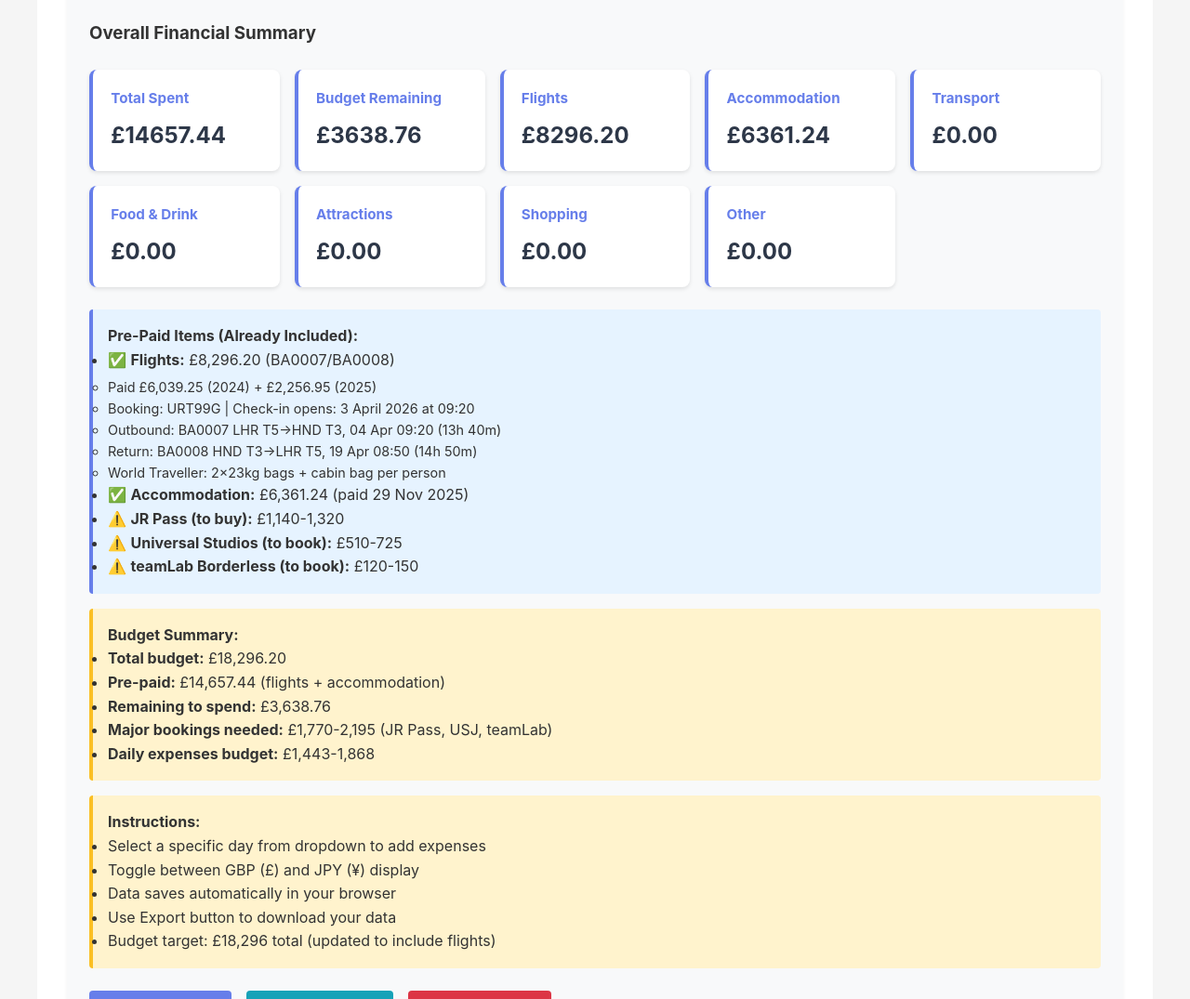
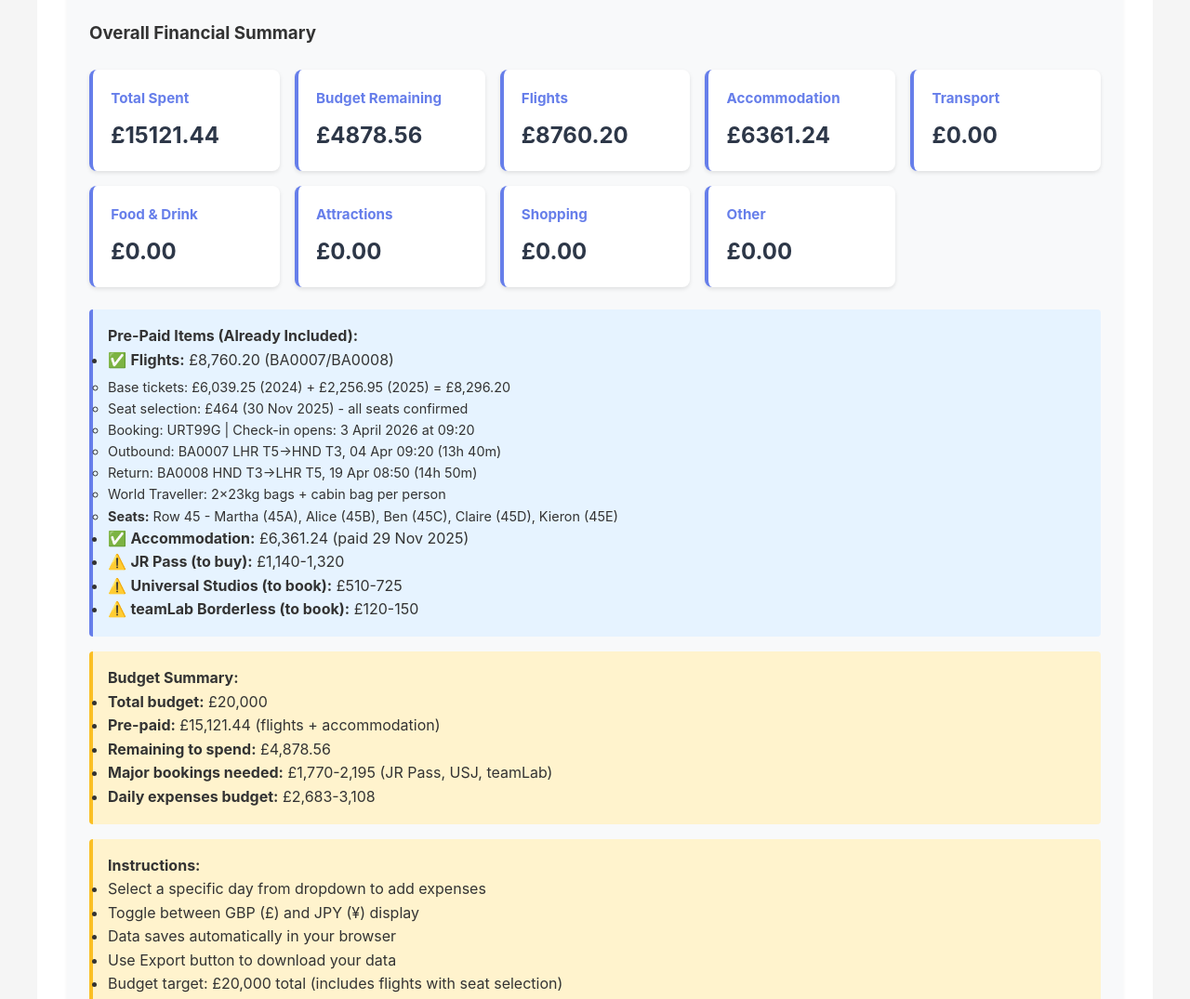
Before and after one commit to kdr74/Japan, a plain HTML site: page financial.html in a window 1280 px wide. Shown: the part 328-1403 px from the top of the page at 93% size. Drawn offline with Linux system fonts and the light colour scheme.

Commit message:
Update financial figures in financial.html

```diff
--- a/financial.html
+++ b/financial.html
@@ -97,17 +97,17 @@
                     <h3>Overall Financial Summary</h3>
 
                     <div class="summary-cards">
-                        <div class="summary-card">
+<div class="summary-card">
                             <h4>Total Spent</h4>
-                            <p class="amount" id="grand-total-display">£14,657.44</p>
+                            <p class="amount" id="grand-total-display">£15,121.44</p>
                         </div>
                         <div class="summary-card">
                             <h4>Budget Remaining</h4>
-                            <p class="amount" id="budget-remaining">£3,638.76</p>
+                            <p class="amount" id="budget-remaining">£4,878.56</p>
                         </div>
                         <div class="summary-card">
                             <h4>Flights</h4>
-                            <p class="amount" id="cat-flights">£8,296.20</p>
+                            <p class="amount" id="cat-flights">£8,760.20</p>
                         </div>
                         <div class="summary-card">
                             <h4>Accommodation</h4>
@@ -138,13 +138,15 @@
                     <div class="info-box">
                         <h4>Pre-Paid Items (Already Included):</h4>
                         <ul>
-                            <li>✅ <strong>Flights:</strong> £8,296.20 (BA0007/BA0008)
+                           <li>✅ <strong>Flights:</strong> £8,760.20 (BA0007/BA0008)
                                 <ul style="font-size: 0.9rem; margin-top: 0.3rem;">
-                                    <li>Paid £6,039.25 (2024) + £2,256.95 (2025)</li>
+                                    <li>Base tickets: £6,039.25 (2024) + £2,256.95 (2025) = £8,296.20</li>
+                                    <li>Seat selection: £464 (30 Nov 2025) - all seats confirmed</li>
                                     <li>Booking: URT99G | Check-in opens: 3 April 2026 at 09:20</li>
                                     <li>Outbound: BA0007 LHR T5→HND T3, 04 Apr 09:20 (13h 40m)</li>
                                     <li>Return: BA0008 HND T3→LHR T5, 19 Apr 08:50 (14h 50m)</li>
                                     <li>World Traveller: 2×23kg bags + cabin bag per person</li>
+                                    <li><strong>Seats:</strong> Row 45 - Martha (45A), Alice (45B), Ben (45C), Claire (45D), Kieron (45E)</li>
                                 </ul>
                             </li>
                             <li>✅ <strong>Accommodation:</strong> £6,361.24 (paid 29 Nov 2025)</li>
@@ -154,14 +156,14 @@
                         </ul>
                     </div>
 
-                    <div class="warning-box">
+                <div class="warning-box">
                         <h4>Budget Summary:</h4>
                         <ul>
-                            <li><strong>Total budget:</strong> £18,296.20</li>
-                            <li><strong>Pre-paid:</strong> £14,657.44 (flights + accommodation)</li>
-                            <li><strong>Remaining to spend:</strong> £3,638.76</li>
+                            <li><strong>Total budget:</strong> £20,000</li>
+                            <li><strong>Pre-paid:</strong> £15,121.44 (flights + accommodation)</li>
+                            <li><strong>Remaining to spend:</strong> £4,878.56</li>
                             <li><strong>Major bookings needed:</strong> £1,770-2,195 (JR Pass, USJ, teamLab)</li>
-                            <li><strong>Daily expenses budget:</strong> £1,443-1,868</li>
+                            <li><strong>Daily expenses budget:</strong> £2,683-3,108</li>
                         </ul>
                     </div>
 
@@ -172,7 +174,7 @@
                             <li>Toggle between GBP (£) and JPY (¥) display</li>
                             <li>Data saves automatically in your browser</li>
                             <li>Use Export button to download your data</li>
-                            <li>Budget target: £18,296 total (updated to include flights)</li>
+                           <li>Budget target: £20,000 total (includes flights with seat selection)</li>
                         </ul>
                     </div>
                 </div>
@@ -637,10 +639,10 @@
             days.forEach(day => calculateTotal(day));
         }
 
-        function updateGrandTotal() {
-            let grandTotal = 14657.44; // Pre-paid flights (£8,296.20) + accommodation (£6,361.24)
+       function updateGrandTotal() {
+            let grandTotal = 15121.44; // Pre-paid flights (£8,760.20) + accommodation (£6,361.24)
             const categories = {
-                flights: 8296.20,
+                flights: 8760.20,
                 accommodation: 6361.24,
                 transport: 0,
                 food: 0,
@@ -671,7 +673,7 @@
             document.getElementById('grand-total-display').textContent =
                 `${symbol}${(grandTotal * rate).toFixed(2)}`;
             document.getElementById('budget-remaining').textContent =
-                `${symbol}${((18296.20 - grandTotal) * rate).toFixed(2)}`;
+                `${symbol}${((20000 - grandTotal) * rate).toFixed(2)}`;
 
             Object.keys(categories).forEach(cat => {
                 const el = document.getElementById(`cat-${cat}`);
```
